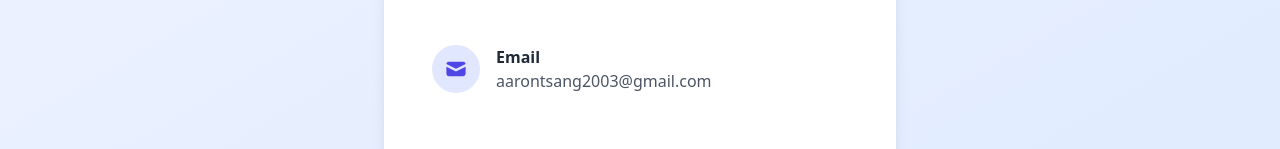
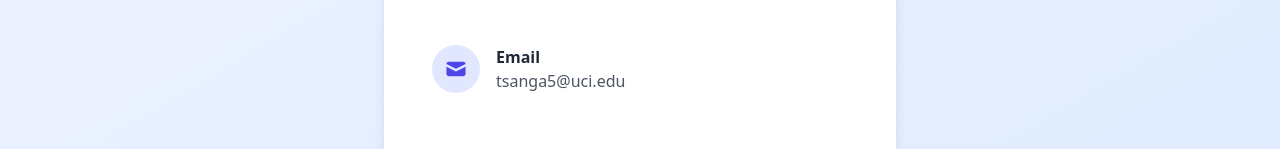
Before and after one commit to aarontsang/aarontsang.github.io, a website: page contact.html in a window 1280 px wide. Shown: the part 283-432 px from the top of the page. Drawn offline with nearby package versions, Linux system fonts and the light colour scheme.

Commit message:
Update email address in contact.html

```diff
--- a/contact.html
+++ b/contact.html
@@ -32,7 +32,7 @@
                         </div>
                         <div>
                             <h3 class="font-semibold text-gray-800">Email</h3>
-                            <p class="text-gray-600">aarontsang2003@gmail.com</p>
+                            <p class="text-gray-600">tsanga5@uci.edu</p>
                         </div>
                     </a>
 
```
